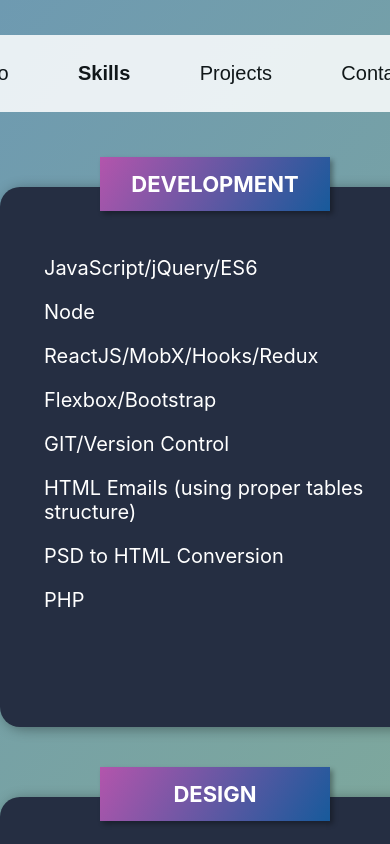
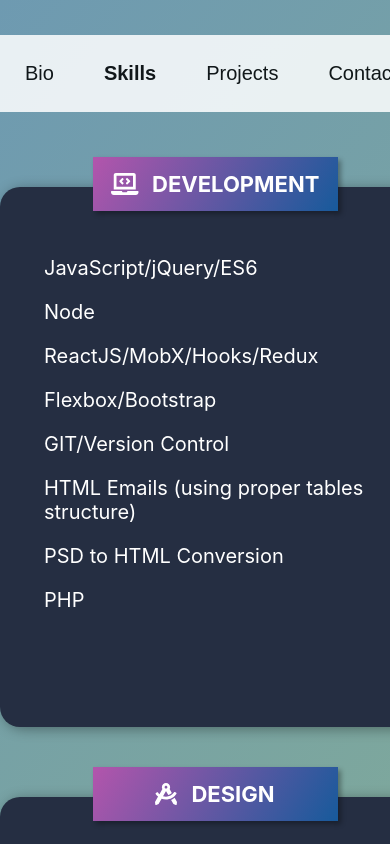
Before and after one commit to sok213/new-portolfio, a React (Create React App) app: page / in a window 390 px wide. Both pictures are taken after a click on the button "Skills". Shown: the top 844 px of the page. Built offline with nearby package versions, Linux system fonts and the light colour scheme.

Commit message:
- Change transition animation for FAQ widget. - Add font awesome icons to headers in skills page.

```diff
--- a/src/Comps/Bio/BioFAQ/BioFAQ.js
+++ b/src/Comps/Bio/BioFAQ/BioFAQ.js
@@ -76,7 +76,7 @@
     const { q, a } = faqItems[activeFAQ];
 
     return (
-      <div className={`${s.revealSection} animate__animated animate__bounceIn`}>
+      <div className={`${s.revealSection} animate__animated animate__fadeIn`}>
         <h2 className={s.subHeader}>QUESTION</h2>
         <p className={s.textContent_Q}>{q}</p>
         <h2 className={s.subHeader}>ANSWER</h2>
--- a/src/Comps/NavBar/NavBar.module.scss
+++ b/src/Comps/NavBar/NavBar.module.scss
@@ -28,6 +28,11 @@
     flex-grow: 1;
     text-align: center;
   }
+
+  @media screen and (max-width: 600px) {
+    border-radius: 0px;
+    width: 100%;
+  }
 }
 
 .buttonItem {
--- a/src/Comps/Skills/Skills.js
+++ b/src/Comps/Skills/Skills.js
@@ -1,5 +1,7 @@
 import React, { Component, useState, useEffect } from 'react';
 import s from './Skills.module.scss';
+import { FontAwesomeIcon } from '@fortawesome/react-fontawesome';
+import { faDraftingCompass, faLaptopCode, faLightbulb } from '@fortawesome/free-solid-svg-icons';
 
 export default function Skills() {
 
@@ -7,6 +9,7 @@
     {
       header: 'DEVELOPMENT',
       transitionAnimation: 'fadeInLeft',
+      icon: faLaptopCode,
       skillListItems: [
         'JavaScript/jQuery/ES6',
         'Node',
@@ -21,6 +24,7 @@
     {
       header: 'DESIGN',
       transitionAnimation: setAnimationClass(),
+      icon: faDraftingCompass,
       skillListItems: [
         'Adobe XD/PhotoShop',
         'Responsive/Mobile Design',
@@ -31,6 +35,7 @@
     {
       header: 'MISC',
       transitionAnimation: setAnimationClass2(),
+      icon: faLightbulb,
       skillListItems: [
         '80WPM Typing Speed',
         'Magento CMS',
@@ -90,7 +95,8 @@
       const {
         header,
         skillListItems,
-        transitionAnimation
+        transitionAnimation,
+        icon
       } = skillCard;
 
       return (
@@ -99,7 +105,7 @@
             animate__animated animate__${transitionAnimation}
         `}>
           <div className={s.headerCardContainer}>
-            <h3>{header}</h3>
+            <h3><FontAwesomeIcon icon={icon} className={s.headerIcon} />{header}</h3>
           </div>
           <ul className={s.listContainer}>
             {skillListItems.map((item, key) =>{
--- a/src/Comps/Skills/Skills.module.scss
+++ b/src/Comps/Skills/Skills.module.scss
@@ -11,6 +11,10 @@
   @media screen and (max-width: 1200px) {
     flex-direction: column;
   }
+}
+
+.headerIcon {
+  margin-right: 14px;
 }
 
 .skillCard {
@@ -59,7 +63,7 @@
 
 .headerCardContainer {
   padding: 2px 0px;
-  width: 230px;
+  width: 245px;
   text-align: center;
   margin-left: auto;
   margin-right: auto;
```
